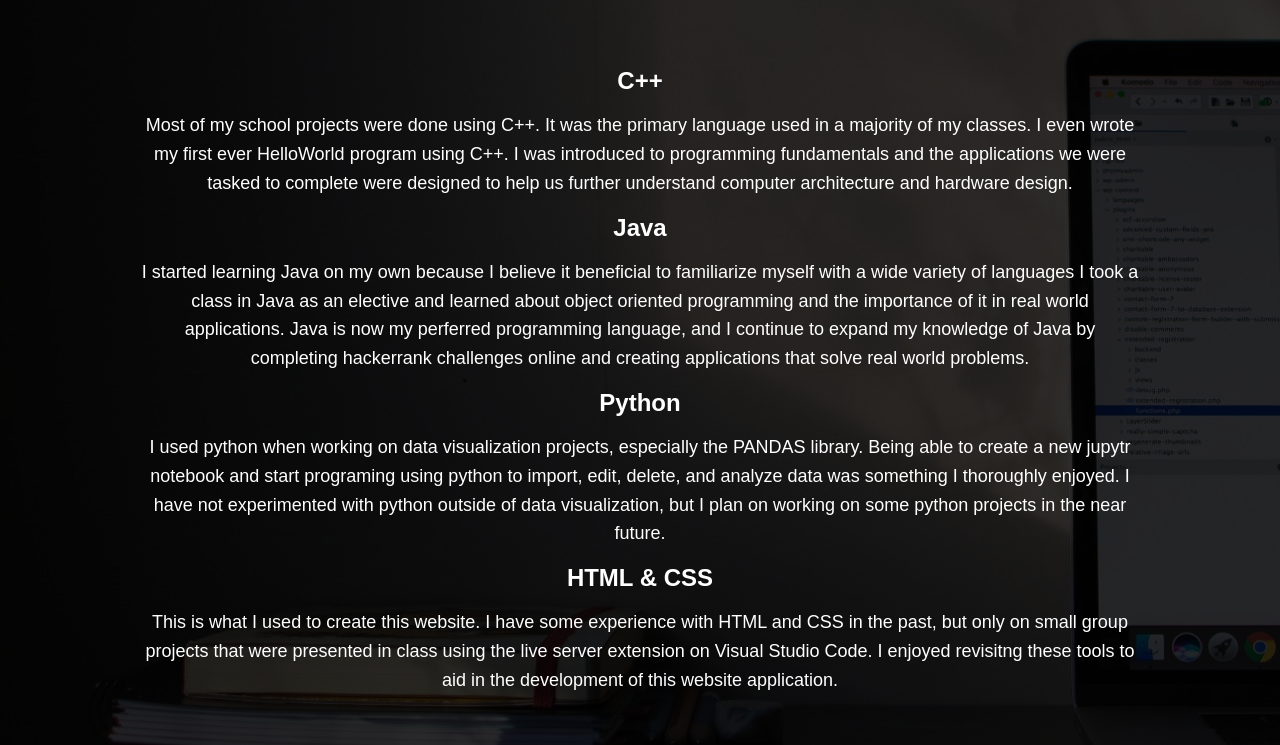
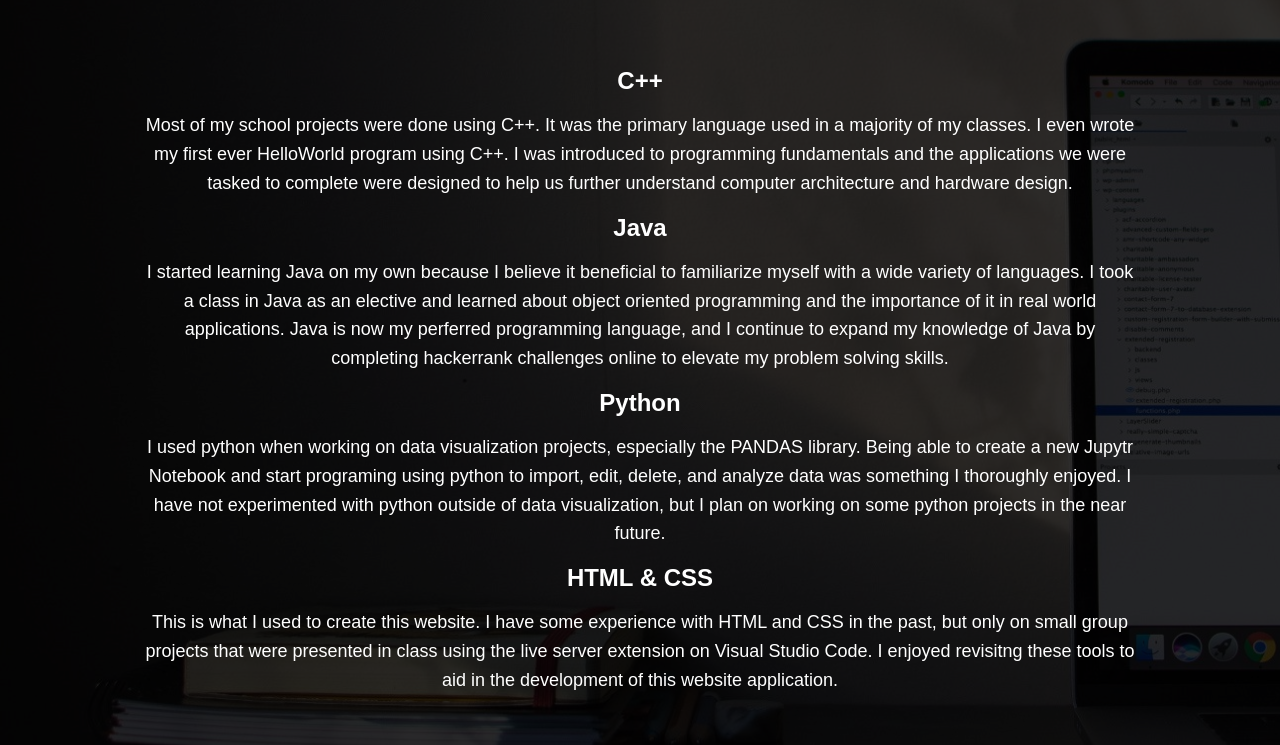
Before and after one commit to FabianHueramo/Website, a plain HTML site: page index.html in a window 1280 px wide. Shown: the part 612-1357 px from the top of the page. Drawn offline with nearby package versions, Linux system fonts and the light colour scheme; a web font is replaced by a local one.

Commit message:
Update index.html

```diff
--- a/index.html
+++ b/index.html
@@ -60,18 +60,17 @@
 
             <div class="service">
                 <h3>Java</h3>
-                <p>I started learning Java on my own because I believe it beneficial to familiarize myself with a wide variety of languages I took a class in Java as an elective
+                <p>I started learning Java on my own because I believe it beneficial to familiarize myself with a wide variety of languages. I took a class in Java as an elective
                     and learned about object oriented programming and the importance of it in real world
                     applications. Java is now my perferred programming language, and I continue to expand
-                    my knowledge of Java by completing hackerrank challenges online and creating applications
-                    that solve real world problems.
+                    my knowledge of Java by completing hackerrank challenges online to elevate my problem solving skills.
                 </p>
             </div> <!-- service -->
 
             <div class="service">
                 <h3>Python</h3>
                 <p>I used python when working on data visualization projects, especially the PANDAS
-                    library. Being able to create a new jupytr notebook and start programing using python to import,
+                    library. Being able to create a new Jupytr Notebook and start programing using python to import,
                     edit, delete, and analyze data was something I thoroughly enjoyed. I have not experimented with
                     python outside of data visualization, but I plan on working on some python projects in the near
                     future.
```
